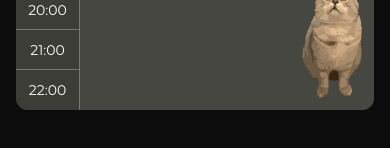
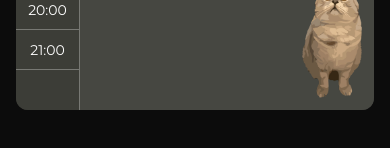
Before and after one commit to DenysSkachko/ReactPlanner, a React (Vite) app: page / in a window 390 px wide. Shown: the part 654-802 px from the top of the page. Built offline with nearby package versions, Linux system fonts and the light colour scheme.

Commit message:
debug swipe

```diff
--- a/src/components/AllStudentsModal.tsx
+++ b/src/components/AllStudentsModal.tsx
@@ -104,7 +104,7 @@ const AllStudentsModal = ({
             handleChange(student.id, 'defaultNotes', e.target.value)
           }
           className="rounded px-3 py-2  placeholder-white/40 bg-[var(--color-main)] text-[var(--color-text)] focus:outline-none focus:ring-2 focus:ring-[var(--color-accent)] resize-none"
-          placeholder="Заметка"
+          placeholder="Заметки"
           rows={3}
         />
         <div className="flex justify-between">
--- a/src/components/DayTabs.tsx
+++ b/src/components/DayTabs.tsx
@@ -65,7 +65,7 @@ const DayTabs = ({
         }`}
       >
         <div className="w-16 border-r border-white/30 flex flex-col select-none">
-          {[...Array(15)].map((_, i) => {
+          {[...Array(14)].map((_, i) => {
             const hour = i + DAY_START_HOUR;
             return (
               <div
--- a/src/components/LinksEditor.tsx
+++ b/src/components/LinksEditor.tsx
@@ -48,7 +48,7 @@ const LinksEditor: React.FC<LinksEditorProps> = ({ links, onChange }) => {
         ))}
       </ul>
 
-      <div className="flex gap-2">
+      <div className="flex justify-between gap-2">
         <input
           type="url"
           placeholder="Добавить ссылку"
@@ -59,7 +59,7 @@ const LinksEditor: React.FC<LinksEditorProps> = ({ links, onChange }) => {
         <button
           type="button"
           onClick={handleAddLink}
-          className="bg-[var(--color-accent)] text-white px-3 rounded hover:bg-[var(--hover-accent)]"
+          className="bg-[var(--color-accent)] text-white text-sm px-1 sm:px-3 rounded hover:bg-[var(--hover-accent)]"
         >
           Добавить
         </button>
--- a/src/pages/Planner.tsx
+++ b/src/pages/Planner.tsx
@@ -27,9 +27,8 @@ const Planner = () => {
   const today = startOfToday();
   const [_centerDate, setCenterDate] = useState(today);
   const [activeDate, setActiveDate] = useState(today);
-  const [days, setDays] = useState(
-    generateWeek(today, getResponsiveDayCount())
-  );
+  const [days, setDays] = useState(generateWeek(today, getResponsiveDayCount()));
+  const [direction, setDirection] = useState<'left' | 'right'>('right');
   const [addLessonOpen, setAddLessonOpen] = useState(false);
   const [addStudentOpen, setAddStudentOpen] = useState(false);
   const [studentsStatsOpen, setStudentsStatsOpen] = useState(false);
@@ -38,14 +37,14 @@ const Planner = () => {
   const [menuOpen, setMenuOpen] = useState(false);
 
   const { students, addStudent, updateStudent, deleteStudent } = useStudents();
-  const { addLesson, updateLesson, deleteLesson, allLessons } =
-    useLessons(activeDate);
+  const { addLesson, updateLesson, deleteLesson, allLessons } = useLessons(activeDate);
 
   const swipeTo = useCallback(
-    (direction: -1 | 1) => {
-      const nextDate = addDays(activeDate, direction);
-      setActiveDate(nextDate);
-      setDays(generateWeek(nextDate, getResponsiveDayCount()));
+    (delta: -1 | 1) => {
+      const newDate = addDays(activeDate, delta);
+      setDirection(delta > 0 ? 'right' : 'left');
+      setActiveDate(newDate);
+      setDays(generateWeek(newDate, getResponsiveDayCount()));
     },
     [activeDate]
   );
@@ -76,25 +75,19 @@ const Planner = () => {
 
   useEffect(() => {
     if (days.length > 1) return;
-
     const container = document.getElementById('day-container');
     if (!container) return;
-
     let startX = 0;
-
     const onTouchStart = (e: TouchEvent) => {
       startX = e.touches[0].clientX;
     };
-
     const onTouchEnd = (e: TouchEvent) => {
       const deltaX = e.changedTouches[0].clientX - startX;
       if (deltaX > 50) swipeTo(-1);
       if (deltaX < -50) swipeTo(1);
     };
-
     container.addEventListener('touchstart', onTouchStart);
     container.addEventListener('touchend', onTouchEnd);
-
     return () => {
       container.removeEventListener('touchstart', onTouchStart);
       container.removeEventListener('touchend', onTouchEnd);
@@ -103,41 +96,53 @@ const Planner = () => {
 
   return (
     <div className="text-white px-4 md:pr-25 py-4 relative">
-      <div
-        id="day-container"
-        className="mx-auto max-w-[1250px] flex gap-1 transition-all relative"
-      >
+      <div id="day-container" className="mx-auto max-w-[1250px] flex gap-1 transition-all relative">
         {days.length === 1 && (
           <>
-            <button
-              onClick={() => swipeTo(-1)}
-              className="absolute left-[-10px] top-10 -translate-y-1/2 bg-white/20 hover:bg-white/50 p-2 rounded-xl z-20"
-            >
+            <button onClick={() => swipeTo(-1)} className="absolute left-[-10px] top-10 -translate-y-1/2 bg-white/20 hover:bg-white/50 p-2 rounded-xl z-20">
               <FaAngleLeft />
             </button>
-            <button
-              onClick={() => swipeTo(1)}
-              className="absolute right-[-10px] top-10 -translate-y-1/2 bg-white/20 hover:bg-white/50 p-2 rounded-xl z-20"
-            >
+            <button onClick={() => swipeTo(1)} className="absolute right-[-10px] top-10 -translate-y-1/2 bg-white/20 hover:bg-white/50 p-2 rounded-xl z-20">
               <FaAngleRight />
             </button>
           </>
         )}
-        <AnimatePresence mode="wait" initial={false}>
-          {days.map((day) => {
+        <AnimatePresence mode="wait" custom={direction} initial={false}>
+          {days.length === 1 ? (
+            <motion.div
+              key={formatDateKey(activeDate)}
+              custom={direction}
+              initial="enter"
+              animate="center"
+              exit="exit"
+              variants={{
+                enter: (dir) => ({ x: dir === 'right' ? 300 : -300, opacity: 0 }),
+                center: { x: 0, opacity: 1 },
+                exit: (dir) => ({ x: dir === 'right' ? -300 : 300, opacity: 0 }),
+              }}
+              transition={{ duration: 0.3 }}
+              className="w-full"
+            >
+              <DayTabs
+                date={activeDate}
+                lessons={allLessons[formatDateKey(activeDate)] || []}
+                isActive
+                onDelete={deleteLesson}
+                onUpdateLesson={updateLesson}
+                students={students}
+              />
+            </motion.div>
+          ) : (
+            days.map((day) => {
               const isActive = isSameDay(day.date, activeDate);
               const key = formatDateKey(day.date);
-            const dayLessons = allLessons[key] || [];
-
               return (
                 <motion.div
                   key={day.id}
                   onClick={() => handleDayClick(day.date)}
                   className={clsx(
                     'cursor-pointer transition-all rounded-xl duration-300 ease-in-out flex flex-col justify-between',
-                  isActive
-                    ? 'flex-[2] hover:scale-[1.02] z-10'
-                    : 'flex-1 scale-95 grayscale-80 hover:grayscale-0 hover:scale-85'
+                    isActive ? 'flex-[2] hover:scale-[1.02] z-10' : 'flex-1 scale-95 grayscale-80 hover:grayscale-0 hover:scale-85'
                   )}
                   initial={{ opacity: 0, x: 50 }}
                   animate={{ opacity: 1, x: 0 }}
@@ -146,7 +151,7 @@ const Planner = () => {
                 >
                   <DayTabs
                     date={day.date}
-                  lessons={dayLessons}
+                    lessons={allLessons[key] || []}
                     isActive={isActive}
                     onDelete={deleteLesson}
                     onUpdateLesson={updateLesson}
@@ -154,15 +159,13 @@ const Planner = () => {
                   />
                 </motion.div>
               );
-          })}
+            })
+          )}
         </AnimatePresence>
       </div>
 
-      <div className="absolute bottom-4 sm:bottom-1/3 right-4 z-50">
-        <button
-          onClick={() => setMenuOpen((prev) => !prev)}
-          className="p-3 rounded text-6xl"
-        >
+      <div className="absolute bottom-4 md:bottom-1/3 right-4 z-50">
+        <button onClick={() => setMenuOpen((prev) => !prev)} className="p-3 rounded text-6xl">
           <img src={Alex} width="60" height="40" />
         </button>
       </div>
@@ -184,49 +187,19 @@ const Planner = () => {
               exit={{ opacity: 0, y: 50 }}
               transition={{ type: 'spring', stiffness: 300, damping: 20 }}
             >
-              <button
-                onClick={() => {
-                  setAddLessonOpen(true);
-                  setMenuOpen(false);
-                }}
-                className="bg-[var(--color-text)] hover:bg-[var(--hover-colt)] text-black px-4 py-2 rounded"
-              >
+              <button onClick={() => { setAddLessonOpen(true); setMenuOpen(false); }} className="bg-[var(--color-text)] hover:bg-[var(--hover-colt)] text-black px-4 py-2 rounded">
                 + Урок
               </button>
-              <button
-                onClick={() => {
-                  setAddStudentOpen(true);
-                  setMenuOpen(false);
-                }}
-                className="bg-[var(--color-text)] hover:bg-[var(--hover-colt)] text-black px-4 py-2 rounded"
-              >
+              <button onClick={() => { setAddStudentOpen(true); setMenuOpen(false); }} className="bg-[var(--color-text)] hover:bg-[var(--hover-colt)] text-black px-4 py-2 rounded">
                 + Ученик
               </button>
-              <button
-                onClick={() => {
-                  setStudentsStatsOpen(true);
-                  setMenuOpen(false);
-                }}
-                className="bg-[var(--color-accent)] hover:bg-[var(--hover-accent)] text-white px-4 py-2 rounded"
-              >
+              <button onClick={() => { setStudentsStatsOpen(true); setMenuOpen(false); }} className="bg-[var(--color-accent)] hover:bg-[var(--hover-accent)] text-white px-4 py-2 rounded">
                 Статистика учеников
               </button>
-              <button
-                onClick={() => {
-                  setGeneralStatsOpen(true);
-                  setMenuOpen(false);
-                }}
-                className="bg-[var(--color-alt)] hover:bg-[var(--color-accent)] text-[var(--hover-text)] hover:text-[var(--color-light)] px-4 py-2 rounded"
-              >
+              <button onClick={() => { setGeneralStatsOpen(true); setMenuOpen(false); }} className="bg-[var(--color-alt)] hover:bg-[var(--color-accent)] text-[var(--hover-text)] hover:text-[var(--color-light)] px-4 py-2 rounded">
                 Общая статистика
               </button>
-              <button
-                onClick={() => {
-                  setStudentsModalOpen(true);
-                  setMenuOpen(false);
-                }}
-                className="bg-[var(--color-accent)] hover:bg-[var(--hover-accent)] text-white px-4 py-2 rounded"
-              >
+              <button onClick={() => { setStudentsModalOpen(true); setMenuOpen(false); }} className="bg-[var(--color-accent)] hover:bg-[var(--hover-accent)] text-white px-4 py-2 rounded">
                 Список учеников
               </button>
             </motion.div>
@@ -234,40 +207,11 @@ const Planner = () => {
         )}
       </AnimatePresence>
 
-      <AddLessonModal
-        open={addLessonOpen}
-        onClose={() => setAddLessonOpen(false)}
-        students={students}
-        onAdd={handleAddLesson}
-      />
-
-      <AddStudentModal
-        open={addStudentOpen}
-        onClose={() => setAddStudentOpen(false)}
-        onAdd={handleAddStudent}
-      />
-
-      <StudentsStatsModal
-        open={studentsStatsOpen}
-        onClose={() => setStudentsStatsOpen(false)}
-        students={students}
-        allLessons={allLessons}
-      />
-
-      <GeneralStatsModal
-        open={generalStatsOpen}
-        onClose={() => setGeneralStatsOpen(false)}
-        students={students}
-        allLessons={allLessons}
-      />
-
-      <AllStudentsModal
-        open={isStudentsModalOpen}
-        onClose={() => setStudentsModalOpen(false)}
-        students={students}
-        onUpdateStudent={updateStudent}
-        onDeleteStudent={deleteStudent}
-      />
+      <AddLessonModal open={addLessonOpen} onClose={() => setAddLessonOpen(false)} students={students} onAdd={handleAddLesson} />
+      <AddStudentModal open={addStudentOpen} onClose={() => setAddStudentOpen(false)} onAdd={handleAddStudent} />
+      <StudentsStatsModal open={studentsStatsOpen} onClose={() => setStudentsStatsOpen(false)} students={students} allLessons={allLessons} />
+      <GeneralStatsModal open={generalStatsOpen} onClose={() => setGeneralStatsOpen(false)} students={students} allLessons={allLessons} />
+      <AllStudentsModal open={isStudentsModalOpen} onClose={() => setStudentsModalOpen(false)} students={students} onUpdateStudent={updateStudent} onDeleteStudent={deleteStudent} />
     </div>
   );
 };
```
Also changed, not shown: src/components/LessonModal.tsx (+7 -7 lines). Lines whose indentation alone changed are shown as unchanged.
